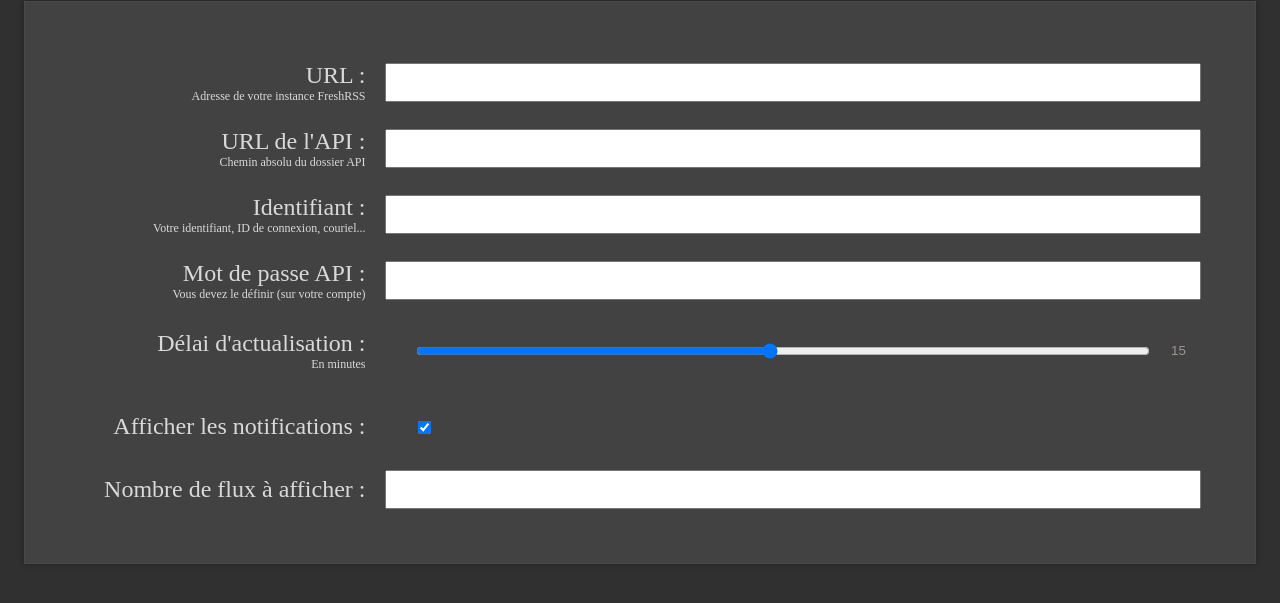
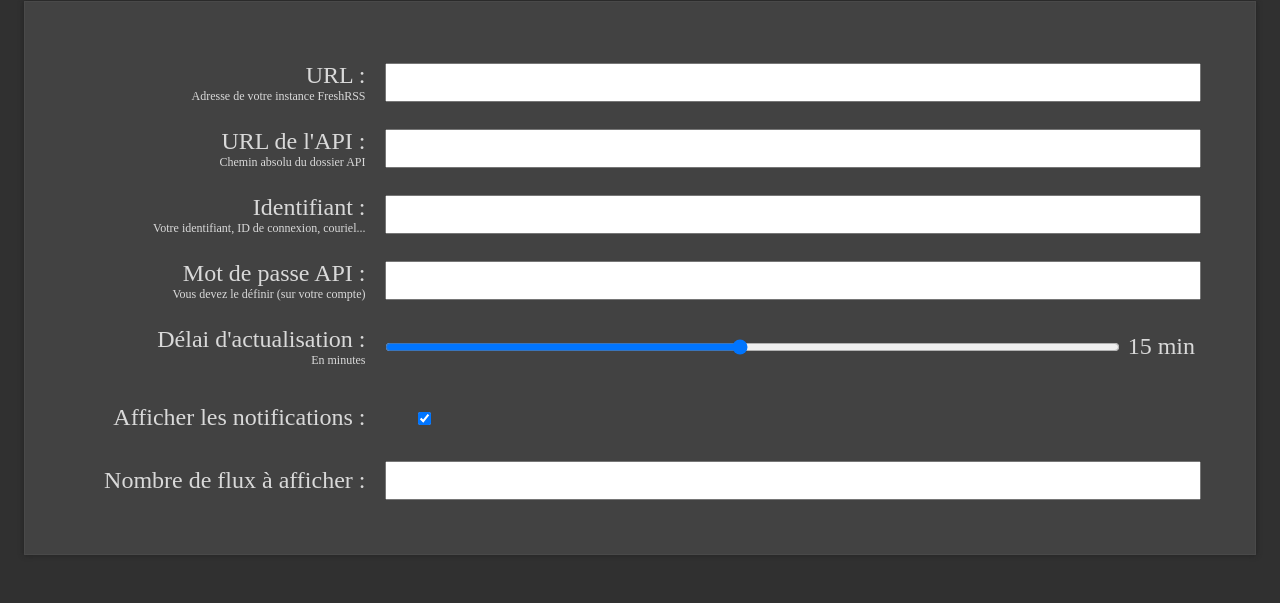
Before and after one commit to Purexo/FreshRSS-Notify, a browser extension: page options/index.html in a window 1280 px wide. Shown: the part 79-682 px from the top of the page. Drawn offline with Linux system fonts and the light colour scheme.

Commit message:
FF does not support ::after on input, so return to span indicator + some info in manifest + package.json, incomplete and false

```diff
--- a/options/index.html
+++ b/options/index.html
@@ -43,9 +43,8 @@
             Délai d'actualisation :
             <span class="help">En minutes</span>
         </label>
-        <div class="col col-grow" style="position: relative">
-            <input type="range" id="input-refresh-time" min="1" max="30" value="15">
-        </div>
+        <input type="range" id="input-refresh-time" class="col col-grow" min="1" max="30" value="15">
+        <span class="col">15 min</span>
     </div>
     <div class="row" id="block-active-notifications">
         <label for="input-active-notifications" class="col col-min">
--- a/options/script.js
+++ b/options/script.js
@@ -1,6 +1,8 @@
 $.ready(() => {
   const $input_refresh_time = $('#input-refresh-time');
+  const $indicateur_refresh_time = $('#input-refresh-time + span');
   $input_refresh_time.addEventListener('change', () => {
     $input_refresh_time.setAttribute('value', $input_refresh_time.value);
+    $indicateur_refresh_time.textContent = `${$input_refresh_time.value} min`
   })
 });
--- a/options/styles.css
+++ b/options/styles.css
@@ -51,12 +51,5 @@ label span.help {
 }
 
 input[type=range] {
-    width: calc(100% - 35px);
+    width: 100%;
 }
-
-input[type=range]:after {
-    display: block;
-    position: absolute;
-    left: calc(100% - 30px);
-    content: attr(value);
-}
```
Also changed, not shown: package.json (added, +19 -0 lines), manifest.json.
